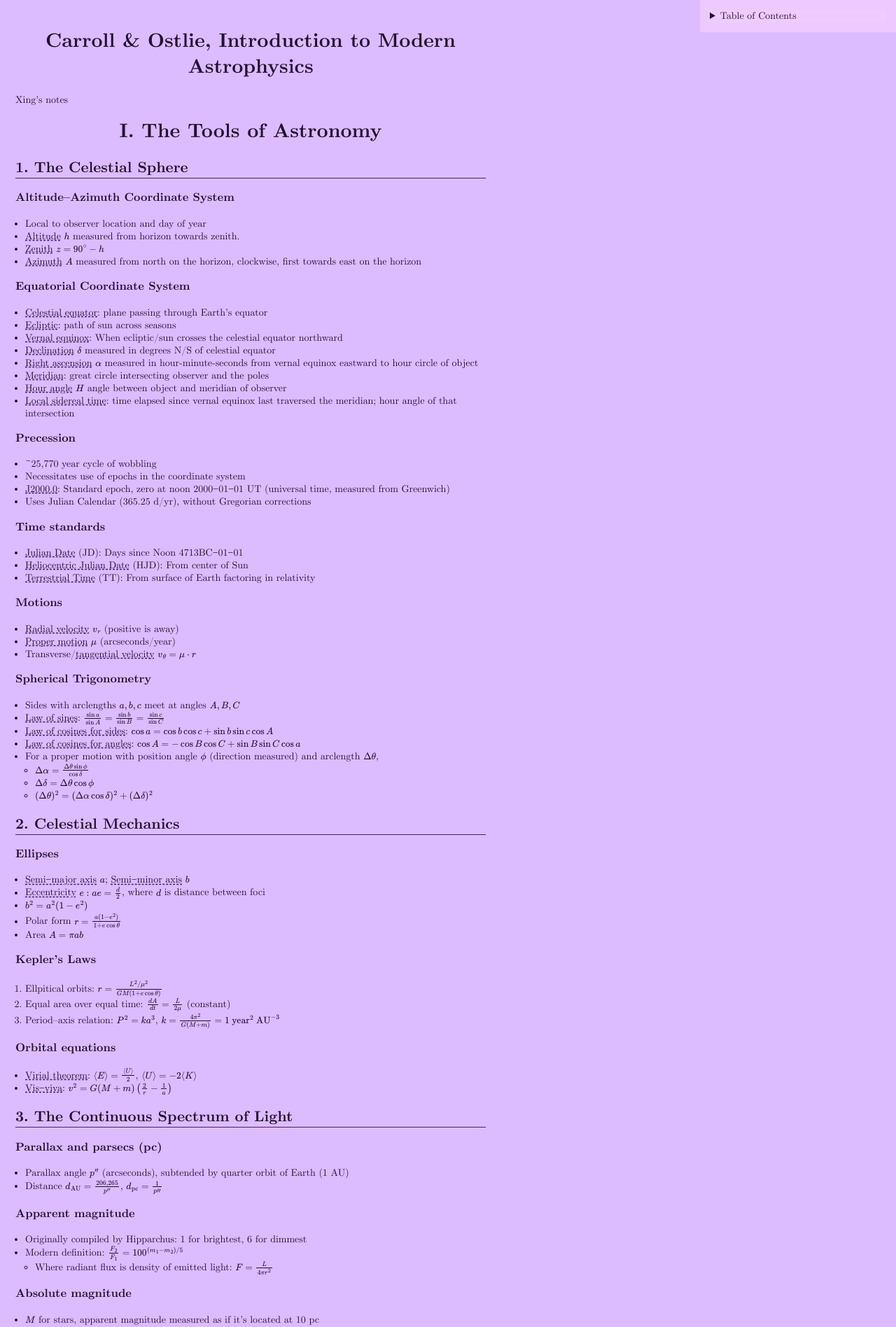
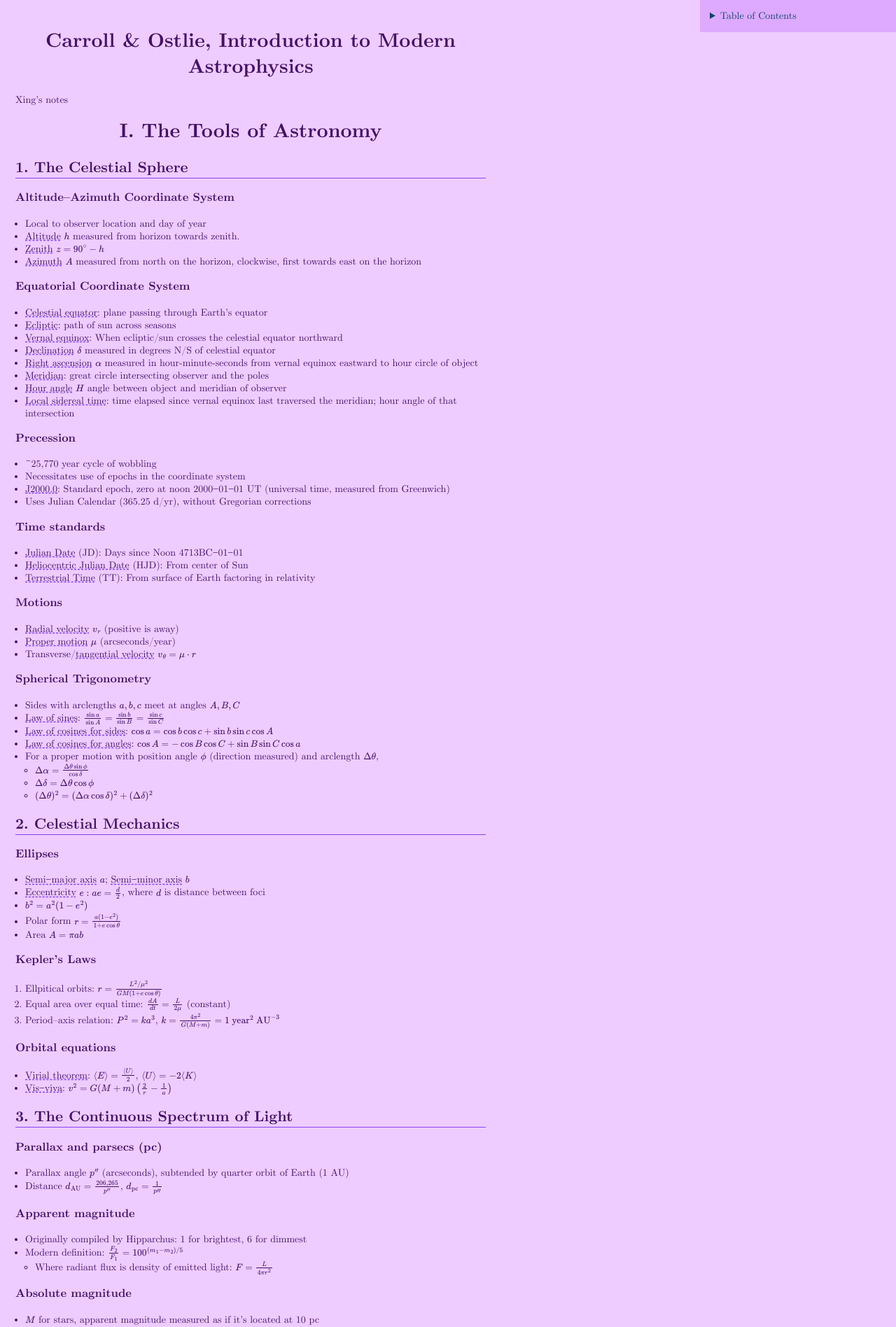
Before and after one commit to xingyzt/notes, a Jekyll site: the page built from intro-to-modern-astrophysics/index.md, in a window 1280 px wide. Shown: the top 1896 px of the page at 70% size. Built offline with Jekyll 4.4.1, drawn with Linux system fonts in a browser that asks for light colours.

Commit message:
proper color schemes

```diff
--- a/_layouts/default.html
+++ b/_layouts/default.html
@@ -6,9 +6,25 @@
     <meta name=viewport content='width=device-width, initial-scale=1'>
     <style>
 
+:root {
+  --text: #416;
+  --text-accent: #102;
+  --link: #146;
+  --link-accent: #012;
+  --deco: #84e;
+  --bg: #ecf;
+  --bg-accent: #daf;
+}
+
 @media (prefers-color-scheme: dark) {
-  html {
-    filter: invert(1) hue-rotate(180deg);
+  :root {
+    --text: #daf;
+    --text-accent: #ecf;
+    --link: #adf;
+    --link-accent: #cef;
+    --deco: #84e;
+    --bg: #416;
+    --bg-accent: #417;
   }
 }
 
@@ -57,19 +73,19 @@ body {
   max-width: 100%;
   box-sizing: border-box;
   padding: 1rem;
-  background: #dbf;
-  color: #213;
+  background: var(--bg);
+  color: var(--text);
 }
 
 h1 {
   text-align: center;
 }
 h2 {
-  border-bottom: 1px solid #426;
+  border-bottom: 1px solid var(--deco);
 }
 strong {
   font-weight: normal;
-  text-decoration: dashed underline #426;
+  text-decoration: dashed underline var(--deco);
 }
 
 details {
@@ -82,7 +98,7 @@ details {
   padding: 1rem;
   overflow-y: scroll;
   top: 0;
-  background: #ecfd;
+  background: var(--bg-accent);
   z-index: 1000;
 }
 
@@ -91,24 +107,29 @@ summary {
   user-select: none;
   position: sticky;
   top: 0;
-  background: #ecf;
+  background: var(--bg-accent);
 }
 
-a {
+a, summary {
   text-decoration: none;
-  color: #158;
+  color: var(--link);
 }
 
-a:visited {
-  color: #628;
+a:hover, a:focus, summary:hover, summary:focus {
+  text-decoration: underline;
+  color: var(--link-accent);
+}
+a:active, summary:active {
+  background: var(--link);
+  color: var(--bg-accent);
 }
 
-a:hover, a:focus {
-  text-decoration: underline;
-}
 ul, ol {
   margin-left: 0rem;
   padding-left: 1rem;
+}
+li:hover {
+  color: var(--text-accent);
 }
 
 #markdown-toc {
@@ -123,9 +144,8 @@ ul, ol {
 #markdown-toc ul > li {
  font-size: 0.9em;
  padding-left: 0.2rem;
- border-left: 1px dashed #158;
+ border-left: 1px dashed var(--deco);
 }
-
 
 
     </style>
```
